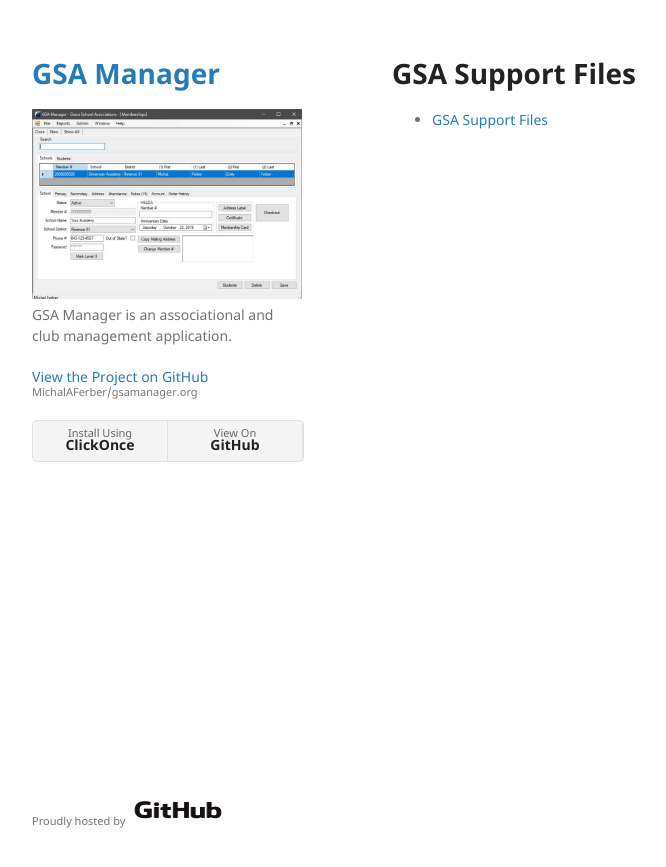
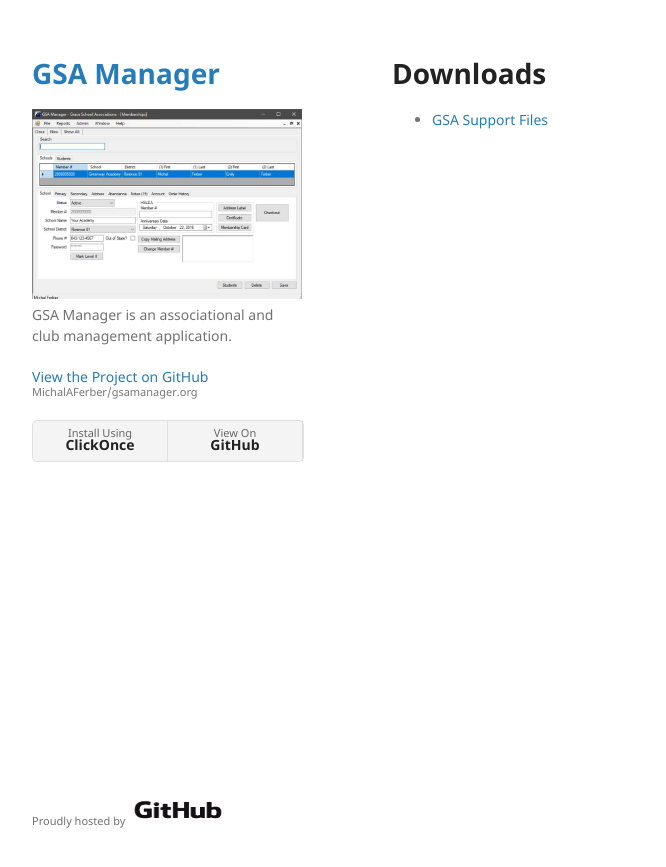
Before and after one commit to MichalAFerber/gsamanager.org, a Jekyll site: the page built from downloads/index.md, in a window 1280 px wide. Shown: the top 867 px of the page, without its empty margins (178-844 px from the left). Built offline with Jekyll 4.4.1, drawn with Linux system fonts in a browser that asks for light colours; our own code applies the rules of GitHub Pages for plain Markdown files.

Commit message:
Initial commit

```diff
--- a/downloads/index.md
+++ b/downloads/index.md
@@ -2,5 +2,5 @@
 layout: default
 ---
 
-# GSA Support Files
+# Downloads
 *   [GSA Support Files](GSA%20Manager.zip)
```
